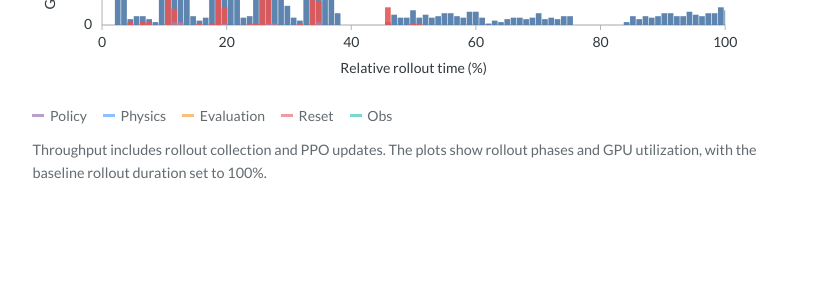
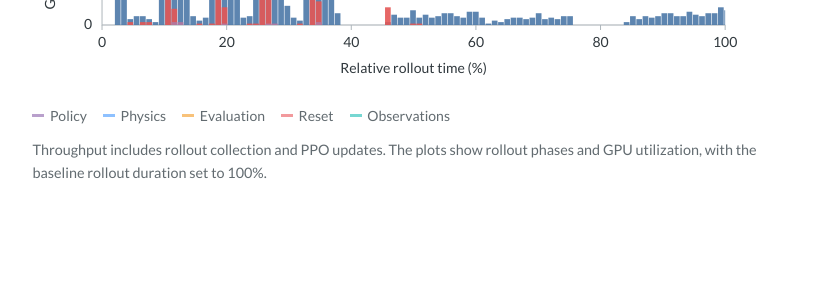
Before and after one commit to Scripter36/Scripter36.github.io, a Jekyll site: the page projects/instantmimic/index.html, which Jekyll copies as it is, in a window 1280 px wide and 900 px high, scrolled down 1815 px. Shown: the part 153-437 px from the top of the window, without its empty margins (226-1053 px from the left). Built offline with Jekyll 4.4.1, drawn with Linux system fonts in a browser that asks for light colours; nearby versions of some CDN libraries; some web fonts are replaced; library files that are not in the unit come from our copies; a style sheet for code colours, icons or effects is not loaded.

Commit message:
style: use Observations in the phase legend

```diff
--- a/projects/instantmimic/index.html
+++ b/projects/instantmimic/index.html
@@ -351,7 +351,7 @@
               <span><i style="--series-color:#8EC1FF" aria-hidden="true"></i>Physics</span>
               <span><i style="--series-color:#F8C27A" aria-hidden="true"></i>Evaluation</span>
               <span><i style="--series-color:#F29A9D" aria-hidden="true"></i>Reset</span>
-              <span><i style="--series-color:#77D7D2" aria-hidden="true"></i>Obs</span>
+              <span><i style="--series-color:#77D7D2" aria-hidden="true"></i>Observations</span>
             </div>
             </div>
             <span class="paper-figure__sr" role="status" data-figure-live></span>
```
